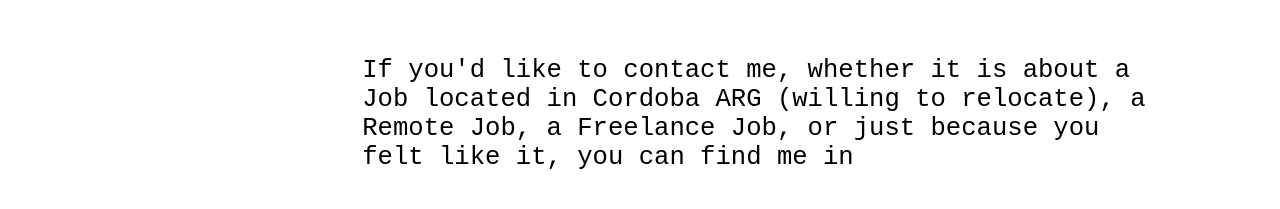
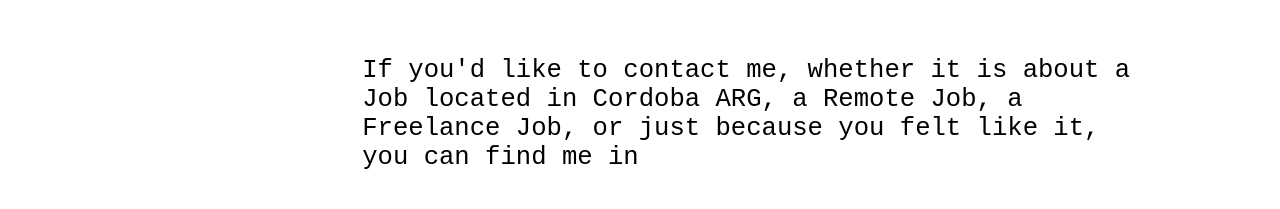
Before and after one commit to sebamont/portfolio2021, a React (Create React App) app: page /contact in a window 1280 px wide. Shown: the part 376-585 px from the top of the page. Built offline with nearby package versions, Linux system fonts and the light colour scheme.

Commit message:
Changed some text on landing and contact

```diff
--- a/src/components/pages/contact/contact.js
+++ b/src/components/pages/contact/contact.js
@@ -27,7 +27,7 @@ export function Contact(){
                 </div>
                 <div className="contact-right-column">
                     <h2 id="contact-title" className="arcade-font">{english ? "Thank you for passing by" : "Gracias por pasarte"}</h2>
-                    <p id="contact-text">{english ? "If you'd like to contact me, whether it is about a Job located in Cordoba ARG (willing to relocate), a Remote Job, a Freelance Job, or just because you felt like it, you can find me in" : "Si te interesaría contactarme, ya sea para un trabajo Remoto, ubicado en Córdoba-ARG, Freelance, o por otra cuestión, me podés encontrar por"}</p>
+                    <p id="contact-text">{english ? "If you'd like to contact me, whether it is about a Job located in Cordoba ARG, a Remote Job, a Freelance Job, or just because you felt like it, you can find me in" : "Si te interesaría contactarme, ya sea para un trabajo Remoto, ubicado en Córdoba-ARG, Freelance, o por otra cuestión, me podés encontrar por"}</p>
                     <div className="contact-options">
                         <a href="mailto:sebamontagna@gmail.com" target="_blank"><i className="far fa-envelope"></i></a>
                         <a href="https://github.com/sebamont" target="_blank"><i className="fab fa-github"></i></a>
--- a/src/components/pages/landing/landing.js
+++ b/src/components/pages/landing/landing.js
@@ -70,7 +70,7 @@ export function Main(){
                 </div>
                 <div className="about-me">
                     <h3 className="arcade-font">{english ? "About me" : "Sobre mi"}</h3>
-                    <p>{english ? "I was born in 1993 in Salta-Argentina, where I'm currently living. Went to college after school to get my Accountant degree in 2017. But after working a few years with taxes and other boring stuff, I've finally decided to take a step towards my dream to become a Developer." : "Nací en 1993 en Salta, Argentina, donde aún vivo. Fuí a la universidad despues del colegio para obtener mi título de Contador en el 2017. Pero después de varios años trabajando con impuestos y otras cosas aburridas, finalmente decidí dar el paso en dirección a mi sueño de convertirme en Desarrollador."}</p><br />
+                    <p>{english ? "I was born in 1993 in Salta-Argentina, but currently I'm located in Córdoba-Argentina. Went to college after school to get my Accountant degree in 2017. But after working a few years with taxes and other boring stuff, I've finally decided to take a step towards my dream to become a Developer." : "Nací en 1993 en Salta, Argentina. Actualmente vivo en Córdoba. Fuí a la universidad despues del colegio para obtener mi título de Contador en el 2017. Pero después de varios años trabajando con impuestos y otras cosas aburridas, finalmente decidí dar el paso en dirección a mi sueño de convertirme en Desarrollador."}</p><br />
                     <p>{english ? "In 2018 started my journey through multiple courses, tutorials, different programming languages. Jumping from Sofwared Dev, to Web Dev, to Game Dev, to Data Science and so on. I can't say I regret it, 'cause it helped me a lot to understand the fundamentals of programming and made me realize that Web Development was the final path for me. Well, and some Game Development but as a hobby." : "En el 2018 empezo mi expedición entre un montón de cursos, tutoriales, diferentes lenguajes de programación. Pase del Desarrollo de software de escritorio, a aplicaciones web, a desarrollo de juegos, a data science, y así. No puedo decir que me arrepienta porque me ayudó un montón a entender los fundamentos de la programación y me permitió darme cuenta de que el Desarrollo Web era el indicado para mi. Bueno, y un poco de desarrollo de Videojuegos, pero como hobby."}</p> <br />
                     <p>{english ? "Then 2020 had arrived and everything changed. As many others, the pandemic kinda ruined my plans, so I was there, without an accounting job and with a lot of free time. 'Things happen for a reason'. I've heard that a lot, and I have finally understood it. Since then free-time, for me, became a synonym of an opportunity to study." : "Y el 2020 llegó y todo cambió. Como a muchos otros, la pandemia me arruinó los planes. Asi que ahí estuve, sin trabajo de Contador y con un monton de tiempo libre. \"Las cosas pasan por algo\". Escuché eso tantas veces, y ahora lo entiendo. Desde entonces, para mí, el tiempo libre se volvio una oportunidad de seguir estudiando."}</p><br />
                     <p>{english ? "Python was love at first sight. So was Django for developing Web apps. But React appeared in my life and it was so amazing that let me no other choice than pick it for Front-end. Willing to learn new things tho." : "Python fue amor a primera vista. También lo fue Django para el desarrollo de Web Apps. Y después apareció React que me pareció tan bueno que no me quedo otra que adoptarlo para el Front-End. Igual estoy dispuesto a aprender otras cosas."}</p>
```
